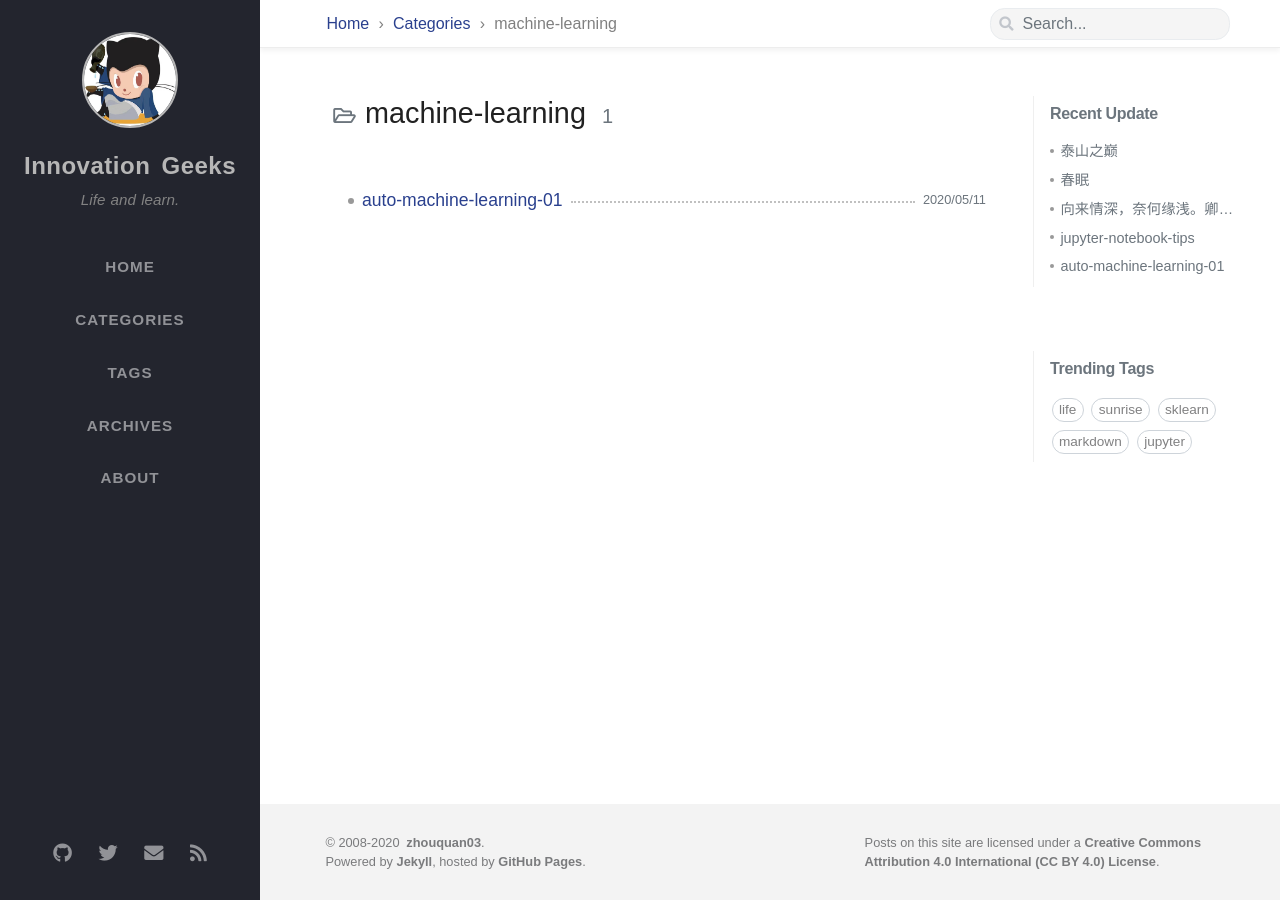
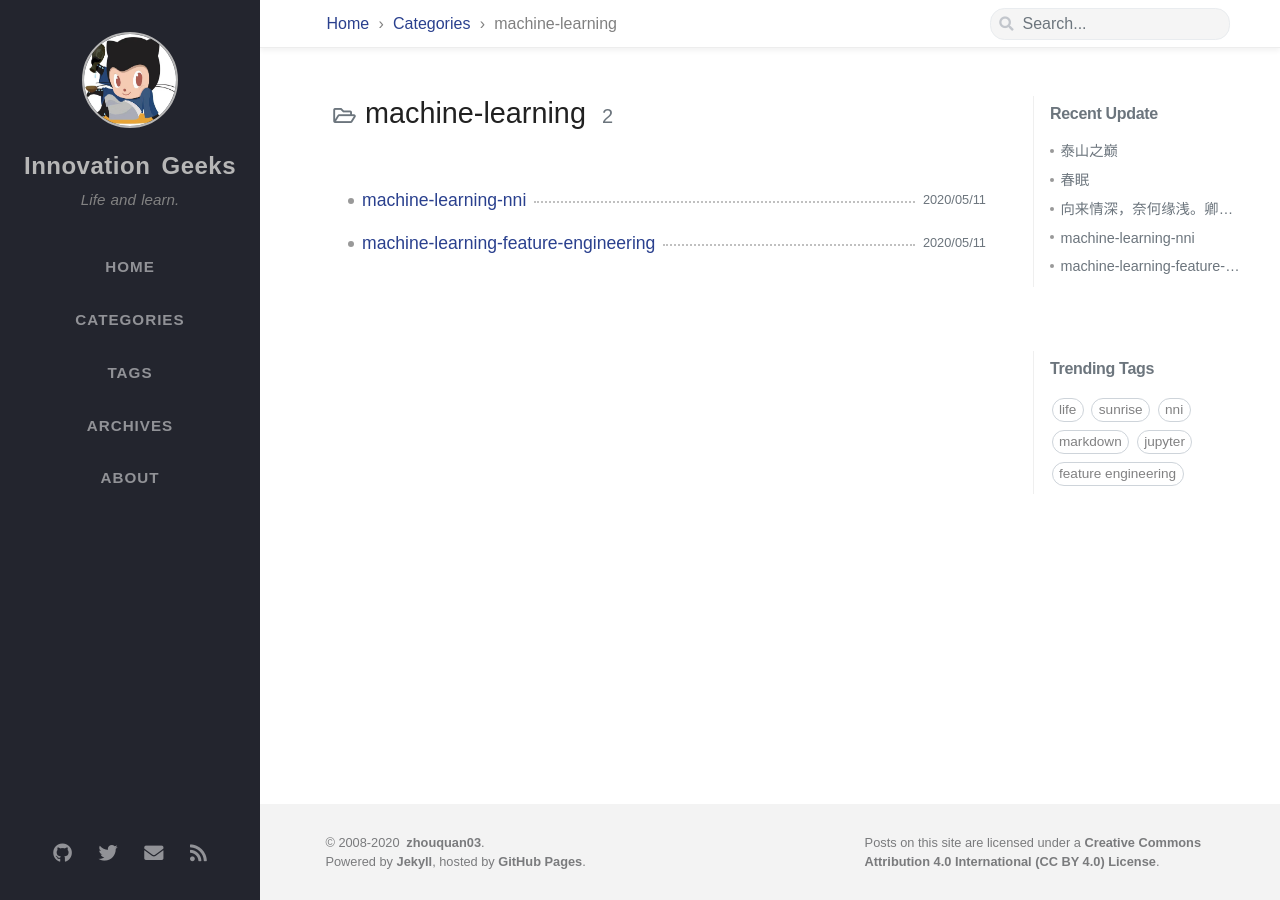
Before and after one commit to innovation-geeks/innovation-geeks.github.io, a Jekyll site: the page built from categories/machine-learning.html, in a window 1280 px wide. Built offline with Jekyll 4.4.1, drawn with Linux system fonts in a browser that asks for light colours; nearby versions of some CDN libraries; some web fonts are replaced.

Commit message:
[Automation] Update lastmod of post(s).

```diff
--- a/_posts/2020-05-11-machine-learning-feature-engineering.md
+++ b/_posts/2020-05-11-machine-learning-feature-engineering.md
@@ -1,20 +1,19 @@
 ---
-title: auto-machine-learning-01
+title: machine-learning-feature-engineering
 date: 2020-05-11 21:45:00 +0800
 categories: [machine-learning]
-tags: [sklearn]
+tags: [feature-engineering]
 comments: true
 toc: true
+sitemap:
+  lastmod: !!binary |
+    MjAyMC0wNi0wOA==
 ---
 
 
 # Foreword
 
 在机器学习领域，整个行业朝着准入门槛更低、研发流程更敏捷方向发展，Auto-ML的出现意味着整个流程更加自动化。Auto-ML主要集中在特征工程自动化，模型选择自动化，模型训练及参数优化自动化，数据偏移检测自动化等。以下以python sklearn等模块，示例各个阶段如何进行自动化数据数据。
-
-# Example Data
-
-略。
 
 # Feature Engineering
 
--- /dev/null
+++ b/_posts/2020-05-29-machine-learning-nni.md
@@ -0,0 +1,17 @@
+---
+title: machine-learning-nni
+date: 2020-05-11 21:45:00 +0800
+categories: [machine-learning]
+tags: [nni]
+comments: true
+toc: true
+---
+
+
+# Foreword
+
+自动调参可以极大的提升模型构建自动化程度，NNI是微软提供的优秀框架，帮助用户自动的进行特征工程，神经网络架构搜索，超参调优以及模型压缩。
+
+官方网站：https://github.com/microsoft/nni/blob/master/README_zh_CN.md
+
+# 原理介绍
```
